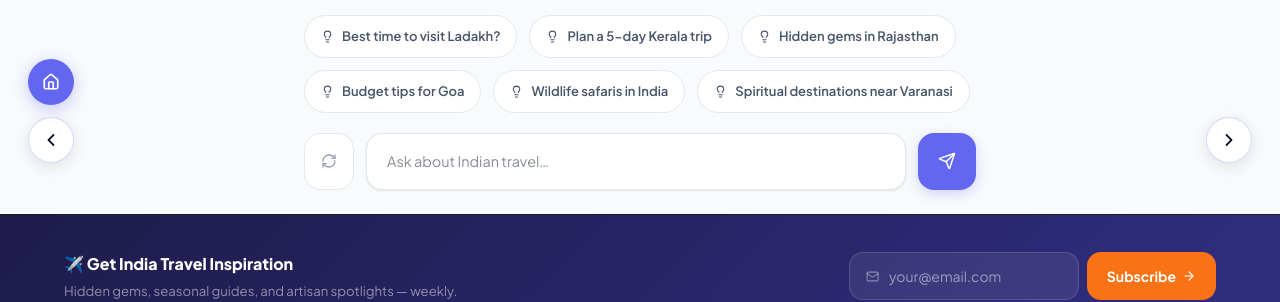
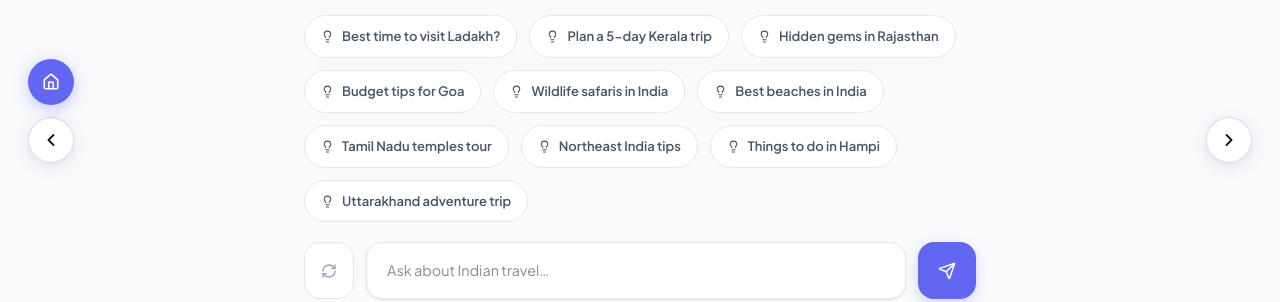
Before and after one commit to Disha286/trails-of-bharat, a React (Vite) app in the folder client/: page /chatbot in a window 1280 px wide. Shown: the part 605-907 px from the top of the page. Built offline with nearby package versions, Linux system fonts and the light colour scheme; no server answers.

Commit message:
feat: expand chatbot with 8 new destination blocks (beaches, Tamil Nadu, Karnataka, Odisha, Gujarat, Uttarakhand, Bihar, booking tips) + more suggestion chips

```diff
--- a/client/src/pages/Chatbot.jsx
+++ b/client/src/pages/Chatbot.jsx
@@ -8,7 +8,11 @@ const suggestions = [
   'Hidden gems in Rajasthan',
   'Budget tips for Goa',
   'Wildlife safaris in India',
-  'Spiritual destinations near Varanasi',
+  'Best beaches in India',
+  'Tamil Nadu temples tour',
+  'Northeast India tips',
+  'Things to do in Hampi',
+  'Uttarakhand adventure trip',
 ];
 
 /* ── Smart mock response engine ─────────────────────────────────── */
@@ -65,6 +69,38 @@ const smartResponse = (msg) => {
 
   if (m.includes('thank') || m.includes('thanks') || m.includes('awesome') || m.includes('great')) {
     return `😊 You're welcome! Happy to help you plan the perfect Indian adventure. Is there anything else you'd like to know?\n\n🌟 You can also:\n• Use our **AI Trip Planner** to get a full day-by-day itinerary\n• Browse **destinations** across all 29 states\n• Check out the **Marketplace** for authentic local products`;
+  }
+
+  if (m.includes('beach') || m.includes('coastal') || m.includes('sea') || m.includes('ocean')) {
+    return `🏖️ **India's Best Beaches:**\n\n• **Goa** — Calangute, Anjuna, Palolem; best Nov–Feb\n• **Varkala, Kerala** — Dramatic red cliffs, sunset cafes\n• **Gokarna, Karnataka** — Om Beach, Half Moon Beach; quieter than Goa\n• **Andaman & Nicobar** — Radhanagar Beach (Asia's best); crystal waters\n• **Pondicherry** — French Riviera vibes, Auroville nearby\n• **Murudeshwar, Karnataka** — Beach + giant Shiva statue\n• **Vizag (Visakhapatnam)** — Rushikonda Beach + Araku Valley day trip\n\n🌊 **Best beach season:** Nov–Mar for all Indian coasts\n💡 Tip: South Goa and Gokarna are quieter and more budget-friendly than North Goa`;
+  }
+
+  if (m.includes('tamil') || m.includes('madurai') || m.includes('mahabalipuram') || m.includes('rameshwaram') || m.includes('kanyakumari') || m.includes('ooty') || m.includes('kodaikanal')) {
+    return `🕌 **Tamil Nadu — Temple Trails & Hill Stations:**\n\n**Temples (Oct–Mar):**\n• **Madurai** — Meenakshi Amman Temple; 8 towering gopurams\n• **Mahabalipuram** — UNESCO shore temples on the Bay of Bengal\n• **Rameshwaram** — Sacred island; one of the four Hindu dhams\n• **Kanyakumari** — Land's end where 3 seas meet; sunrise/sunset spectacular\n\n**Hill Stations:**\n• **Ooty** — Nilgiri toy train, Botanical Garden, tea estates\n• **Kodaikanal** — Star-shaped lake, Pillar Rocks, silent valley\n\n🍽️ Must eat: Chettinad Biryani, Idli-Sambar, Filter Coffee, Jigarthanda\n📅 Best time: Oct–Mar (avoid Apr–Jun heat)`;
+  }
+
+  if (m.includes('hampi') || m.includes('karnataka') || m.includes('coorg') || m.includes('mysore') || m.includes('mysuru') || m.includes('chikmagalur')) {
+    return `🗿 **Karnataka — Heritage & Nature:**\n\n• **Hampi** (Oct–Mar) — UNESCO ruins of Vijayanagara Empire; explore by bicycle\n• **Coorg/Kodagu** (Oct–Mar) — Scotland of India; coffee estates, Abbey Falls\n• **Mysuru** (Oct–Mar) — Illuminated Mysore Palace; best during Dasara festival\n• **Chikmagalur** (Sep–Mar) — Coffee country; Mullayanagiri peak (Karnataka's highest)\n• **Gokarna** (Oct–Mar) — Sacred temple town + pristine cliff beaches\n• **Hampi to Goa route** — One of India's most scenic road trips!\n\n🍽️ Must try: Bisi Bele Bath, Mysore Pak, Ragi Mudde, Filter Coffee\n💡 Hampi tip: Stay in Virupapur Gadde (across the river) for stunning views`;
+  }
+
+  if (m.includes('odisha') || m.includes('puri') || m.includes('konark') || m.includes('bhubaneswar') || m.includes('chilika')) {
+    return `🏛️ **Odisha — India's Undiscovered Gem:**\n\n• **Bhubaneswar** — Temple city with 700+ ancient temples; Lingaraj Temple\n• **Puri** — Jagannath Temple (one of four Hindu dhams) + golden beach\n• **Konark Sun Temple** — UNESCO masterpiece shaped like the Sun God's chariot\n• **Chilika Lake** — Asia's largest lagoon; spot Irrawaddy dolphins and 1M+ migratory birds\n• **Raghurajpur** — Entire village of Pattachitra artists\n\n📅 Best time: Oct–Mar\n🎭 Rath Yatra festival (Jun–Jul) in Puri draws millions — spectacular but very crowded\n💡 Golden Triangle: Bhubaneswar + Puri + Konark in 3 days`;
+  }
+
+  if (m.includes('gujarat') || m.includes('rann') || m.includes('kutch') || m.includes('dwarka') || m.includes('somnath') || m.includes('ahmedabad')) {
+    return `🏜️ **Gujarat — Land of Diversity:**\n\n• **Rann of Kutch** (Nov–Feb) — White salt desert; magical during Rann Utsav festival with folk music & crafts\n• **Statue of Unity** — World's tallest statue (182m) at Narmada River\n• **Dwarka & Somnath** — Two of India's most sacred pilgrimage sites on the Arabian Sea\n• **Ahmedabad** — India's first UNESCO Heritage City; Sabarmati Ashram; street food\n• **Gir National Park** — Earth's only Asiatic lions; Dec–Apr\n\n🍽️ Must eat: Dhokla, Thepla, Undhiyu, Fafda Jalebi, Gujarati Thali\n📅 Best time: Oct–Mar; Rann Utsav runs Nov–Feb\n💡 Combine Dwarka + Somnath + Gir in a 4-day pilgrimage-wildlife circuit`;
+  }
+
+  if (m.includes('uttarakhand') || m.includes('rishikesh') || m.includes('haridwar') || m.includes('nainital') || m.includes('mussoorie') || m.includes('auli') || m.includes('valley of flowers')) {
+    return `⛰️ **Uttarakhand — Devbhoomi (Land of Gods):**\n\n**Adventure & Trekking:**\n• **Rishikesh** — White-water rafting Grade 3–5; bungee, zip-line; yoga capital\n• **Auli** — India's best ski resort; Jan–Mar for snow; Nanda Devi views\n• **Valley of Flowers** — UNESCO alpine meadow; open Jul–Sep only\n\n**Spiritual:**\n• **Haridwar** — Ganga Aarti at Har Ki Pauri; gateway to Char Dham\n• **Kedarnath & Badrinath** — Open May–Nov only\n\n**Hill Stations:**\n• **Mussoorie** — Mall Road, Kempty Falls; 290km from Delhi\n• **Nainital** — Naini Lake, Snow View; 310km from Delhi\n\n📅 Best time: Mar–Jun and Sep–Nov`;
+  }
+
+  if (m.includes('bihar') || m.includes('bodh gaya') || m.includes('bodhgaya') || m.includes('patna') || m.includes('nalanda')) {
+    return `☸️ **Bihar — Buddhist & Ancient Heritage:**\n\n• **Bodh Gaya** — World's holiest Buddhist site; Mahabodhi Temple (UNESCO); Bodhi Tree where Buddha attained enlightenment\n• **Nalanda** (25km from Bodh Gaya) — Ancient university ruins; UNESCO World Heritage Site\n• **Patna** — Golghar granary; Patna Museum with 3rd-century Yakshi statue; gateway to all of Bihar\n• **Rajgir** — Hot springs + Vishwa Shanti Stupa; cable car ride\n• **Vaishali** — Where Buddha gave his last sermon\n\n📅 Best time: Oct–Mar\n🍽️ Must try: Litti Chokha, Sattu Paratha, Balushahi\n💡 Buddhist Circuit: Bodh Gaya → Nalanda → Rajgir → Vaishali`;
+  }
+
+  if (m.includes('book') || m.includes('train') || m.includes('irctc') || m.includes('flight') || m.includes('hotel') || m.includes('permit')) {
+    return `📋 **Booking Tips for India Travel:**\n\n**Trains (IRCTC):**\n• Book 60–120 days in advance for popular routes\n• Tatkal quota opens 1 day before — costs extra but always available\n• Sleeper class (SL) is the most authentic and affordable overnight option\n\n**Flights:**\n• IndiGo, Air India, SpiceJet — book 3–6 weeks ahead for best fares\n• Avoid booking within 1 week of travel (prices spike 2–3x)\n\n**Permits Required:**\n• Ladakh restricted areas: Inner Line Permit\n• Sikkim & Northeast states: Inner Line Permit from state capital\n• Andaman: Port Blair permit on arrival for most nationalities\n\n**Hotels:**\n• Use MakeMyTrip or Booking.com for verified stays\n• Book heritage havelis in Rajasthan 2–3 months early for peak season\n\n📞 Our platform connects you directly with local guides — no middlemen!`;
   }
 
   // Default response
```
